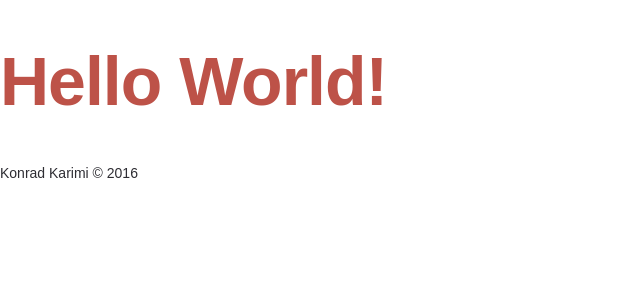
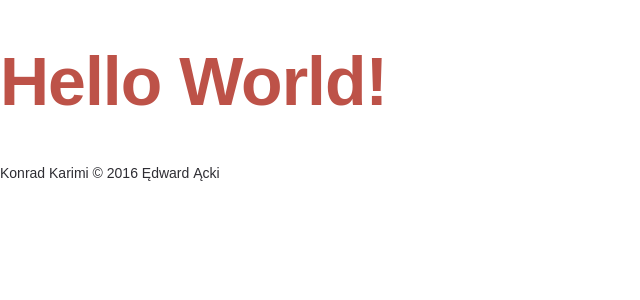
Before and after one commit to KondziuAfro/WebStarter, a Jekyll site: the page built from index.html, in a window 1280 px wide. Shown: the top 300 px of the page, without its empty margins (0-640 px from the left). Built offline with Jekyll 4.4.1, drawn with Linux system fonts in a browser that asks for light colours; Markdown is read by kramdown in place of the engine named in the settings.

Commit message:
Updated dependencies and added Google Fonts

```diff
--- a/_includes/hello.html
+++ b/_includes/hello.html
@@ -1 +1 @@
-<h1>Hello World!</h1><p> Konrad Karimi &copy 2016</p>
+<h1>Hello World!</h1><p> Konrad Karimi &copy 2016 Ędward Ącki</p>
--- a/_jadefiles/hello.jade
+++ b/_jadefiles/hello.jade
@@ -1,2 +1,2 @@
 h1 Hello World!
-p  Konrad Karimi &copy 2016
+p  &copy 2016 Konrad Karimi
--- /dev/null
+++ b/assets/css/0-tools/fonts.scss
@@ -0,0 +1 @@
+@import url('https://fonts.googleapis.com/css?family=Lato:400,400i&subset=latin-ext');
--- a/assets/css/main.css
+++ b/assets/css/main.css
@@ -1,3 +1,4 @@
+@import url("https://fonts.googleapis.com/css?family=Lato:400,400i&subset=latin-ext");
 /*! normalize.css v5.0.0 | MIT License | github.com/necolas/normalize.css */
 /**
  * 1. Change the default font family in all browsers (opinionated).
--- a/assets/css/main.scss
+++ b/assets/css/main.scss
@@ -1,4 +1,5 @@
+@import "0-tools/fonts";
+@import "0-tools/bourbon/bourbon";
 @import "0-tools/normalize";
-@import "0-tools/bourbon/bourbon";
 @import "1-base/vars";
-@import "1-base/base"
+@import "1-base/base";
```
Also changed, not shown: package.json (+4 -3 lines).
